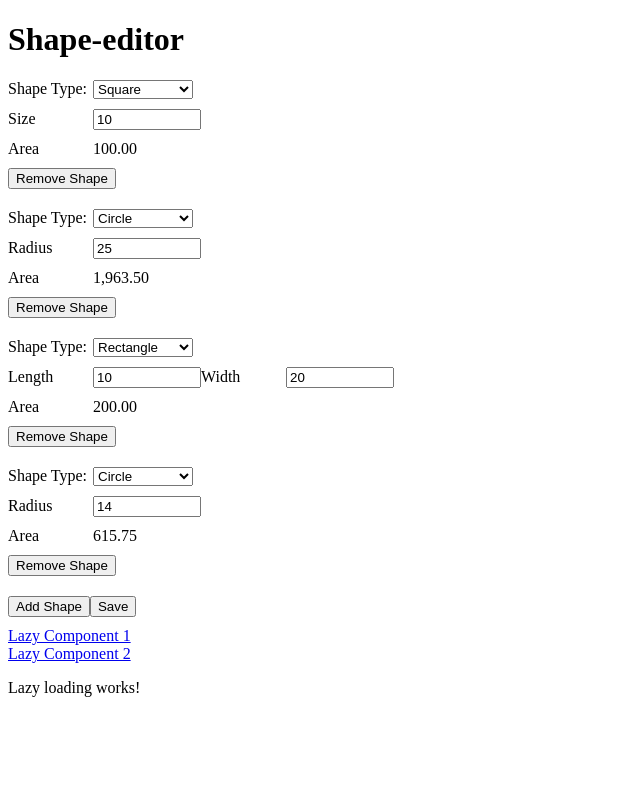
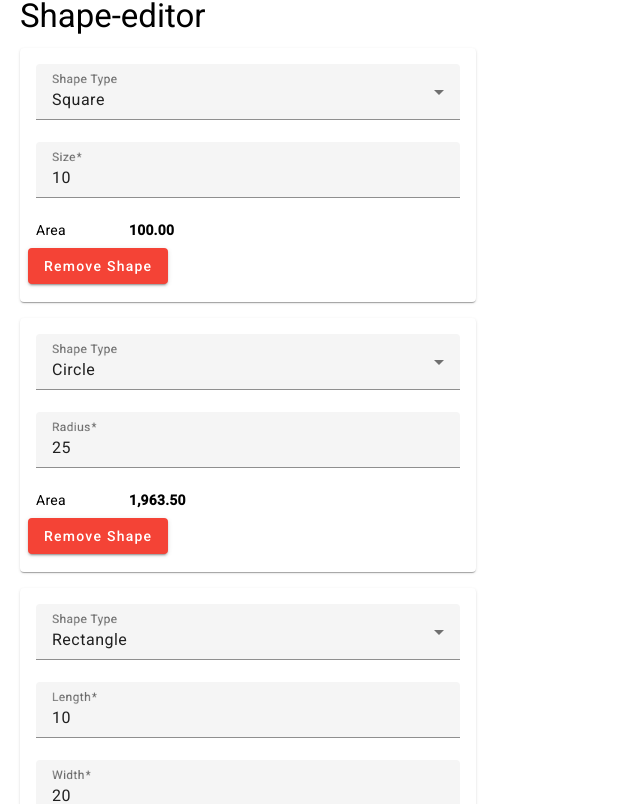
Before and after one commit to rokasasmena/shape-editor, an Angular app in the folder shape-editor/: page / in a window 1280 px wide. Shown: the top 804 px of the page, without its empty margins (0-640 px from the left). Built offline with nearby package versions, Linux system fonts and the light colour scheme.

Commit message:
Angular material implemented.

```diff
--- a/shape-editor/angular.json
+++ b/shape-editor/angular.json
@@ -30,6 +30,7 @@
               "src/assets"
             ],
             "styles": [
+              "@angular/material/prebuilt-themes/indigo-pink.css",
               "src/styles.scss"
             ],
             "scripts": []
@@ -93,6 +94,7 @@
               "src/assets"
             ],
             "styles": [
+              "@angular/material/prebuilt-themes/indigo-pink.css",
               "src/styles.scss"
             ],
             "scripts": []
--- a/shape-editor/package.json
+++ b/shape-editor/package.json
@@ -10,11 +10,13 @@
   },
   "private": true,
   "dependencies": {
-    "@angular/animations": "^16.0.0",
+    "@angular/animations": "^16.0.1",
+    "@angular/cdk": "^16.0.1",
     "@angular/common": "^16.0.0",
     "@angular/compiler": "^16.0.0",
     "@angular/core": "^16.0.0",
     "@angular/forms": "^16.0.0",
+    "@angular/material": "^16.0.1",
     "@angular/platform-browser": "^16.0.0",
     "@angular/platform-browser-dynamic": "^16.0.0",
     "@angular/router": "^16.0.1",
--- a/shape-editor/src/app/app.component.html
+++ b/shape-editor/src/app/app.component.html
@@ -1,6 +1,6 @@
-<h1>{{ title }}</h1>
+<h1 class="title">{{ title }}</h1>
 <app-shape-edit></app-shape-edit>
-<nav style="display:grid;">
+<nav class="nav-menu">
   <a routerLink="/lazy-component-1">Lazy Component 1</a>
   <a routerLink="/lazy-component-2">Lazy Component 2</a>
 </nav>
--- a/shape-editor/src/app/app.component.scss
+++ b/shape-editor/src/app/app.component.scss
@@ -0,0 +1,24 @@
+.title {
+  font-size: 33px;
+  padding-left: 20px;
+}
+
+.nav-menu {
+  display: flex;
+  align-items: center;
+  padding: 10px;
+}
+
+.nav-menu a {
+  color: #333;
+  background-color: #caf0f8;
+  text-decoration: none;
+  padding: 10px 20px;
+  margin: 0 10px;
+  border-radius: 5px;
+  transition: background-color 0.3s ease;
+}
+
+.nav-menu a:hover {
+  background-color: #90e0ef;
+}
--- a/shape-editor/src/app/shape-edit/shape-edit-component/shape-edit.component.html
+++ b/shape-editor/src/app/shape-edit/shape-edit-component/shape-edit.component.html
@@ -1,41 +1,59 @@
 <form [formGroup]="form" (ngSubmit)="saveForm()">
   <div formArrayName="shapes">
-    <div class="shape-control" *ngFor="let shapeCtrl of shapesControls.controls; let i = index" [formGroupName]="i" class="shape-control">
-      <div>
-        <label>Shape Type:</label>
-        <select class="select-shape" formControlName="_type">
-          <option value="Circle">Circle</option>
-          <option value="Square">Square</option>
-          <option value="Rectangle">Rectangle</option>
-        </select>
-      </div>
+    <div
+      class="shape-control"
+      *ngFor="let shapeCtrl of shapesControls.controls; let i = index"
+      [formGroupName]="i"
+    >
+      <mat-card class="shape-card">
+        <mat-card-content>
+          <mat-form-field>
+            <mat-label>Shape Type</mat-label>
+            <mat-select formControlName="_type">
+              <mat-option value="Circle">Circle</mat-option>
+              <mat-option value="Square">Square</mat-option>
+              <mat-option value="Rectangle">Rectangle</mat-option>
+            </mat-select>
+          </mat-form-field>
 
           <div *ngIf="shapeCtrl.get('_type')?.value === 'Circle'">
-        <label>Radius</label>
-        <input type="number" formControlName="radius" class="input-field" required>
+            <mat-form-field>
+              <mat-label>Radius</mat-label>
+              <input matInput type="number" formControlName="radius" required>
+            </mat-form-field>
           </div>
 
           <div *ngIf="shapeCtrl.get('_type')?.value === 'Square'">
-        <label>Size</label>
-        <input type="number" formControlName="size" class="input-field" required>
+            <mat-form-field>
+              <mat-label>Size</mat-label>
+              <input matInput type="number" formControlName="size" required>
+            </mat-form-field>
           </div>
 
           <div *ngIf="shapeCtrl.get('_type')?.value === 'Rectangle'">
-        <label>Length</label>
-        <input type="number" formControlName="length" class="input-field" required>
-        <label>Width</label>
-        <input type="number" formControlName="width" class="input-field" required>
+            <mat-form-field>
+              <mat-label>Length</mat-label>
+              <input matInput type="number" formControlName="length" required>
+            </mat-form-field>
+            <mat-form-field>
+              <mat-label>Width</mat-label>
+              <input matInput type="number" formControlName="width" required>
+            </mat-form-field>
           </div>
 
-      <div>
+          <div class="area-container">
             <label>Area</label>
-        <span>{{ getArea(shapeCtrl) | number:'1.2-2' }}</span>
+            <span class="area-value">{{ getArea(shapeCtrl) | number:'1.2-2' }}</span>
           </div>
+        </mat-card-content>
 
-      <button type="button" (click)="removeShapeControl(i)">Remove Shape</button>
+        <mat-card-actions>
+          <button mat-raised-button type="button" color="warn" (click)="removeShapeControl(i)">Remove Shape</button>
+        </mat-card-actions>
+      </mat-card>
     </div>
   </div>
 
-  <button type="button" (click)="addShapeControl()">Add Shape</button>
-  <button type="submit">Save</button>
+  <button mat-raised-button type="button" color="accent" (click)="addShapeControl()" style="margin-right: 10px">Add Shape</button>
+  <button mat-raised-button color="primary" type="submit">Save</button>
 </form>
--- a/shape-editor/src/app/shape-edit/shape-edit-component/shape-edit.component.scss
+++ b/shape-editor/src/app/shape-edit/shape-edit-component/shape-edit.component.scss
@@ -1,9 +1,11 @@
 form {
+  display: inline-block;
+  padding-left: 20px;
   .shape-control {
     display: flex;
     flex-direction: column;
     gap: 10px;
-    margin-bottom: 10px;
+    margin-bottom: 16px;
 
     label {
       display: inline-flex;
@@ -15,9 +17,29 @@ form {
       width: 100px;
     }
   }
+  mat-form-field {
+    width: 100%;
+  }
 
   button {
     margin-bottom: 10px;
     width: max-content;
   }
 }
+
+.area-container {
+  display: flex;
+  align-items: center;
+}
+
+.area-container label {
+  margin-right: 8px;
+}
+
+.area-value {
+  font-weight: bold;
+}
+
+.shape-card {
+  width: 100%;
+}
--- a/shape-editor/src/index.html
+++ b/shape-editor/src/index.html
@@ -6,8 +6,11 @@
   <base href="/">
   <meta name="viewport" content="width=device-width, initial-scale=1">
   <link rel="icon" type="image/x-icon" href="favicon.ico">
+  <link rel="preconnect" href="https://fonts.gstatic.com">
+  <link href="https://fonts.googleapis.com/css2?family=Roboto:wght@300;400;500&display=swap" rel="stylesheet">
+  <link href="https://fonts.googleapis.com/icon?family=Material+Icons" rel="stylesheet">
 </head>
-<body>
+<body class="mat-typography">
   <app-root></app-root>
 </body>
 </html>
--- a/shape-editor/src/styles.scss
+++ b/shape-editor/src/styles.scss
@@ -1 +1,5 @@
-/* You can add global styles to this file, and also import other style files */
+@import '~@angular/material/prebuilt-themes/indigo-pink.css';
+@import '~@angular/material/prebuilt-themes/deeppurple-amber.css';
+
+html, body { height: 100%; }
+body { margin: 0; font-family: Roboto, "Helvetica Neue", sans-serif; }
```
Also changed, not shown: shape-editor/src/app/app.module.ts (+15 -0 lines), 1 other file (tests, documents, lock files or other folders). Lines whose indentation alone changed are shown as unchanged.
